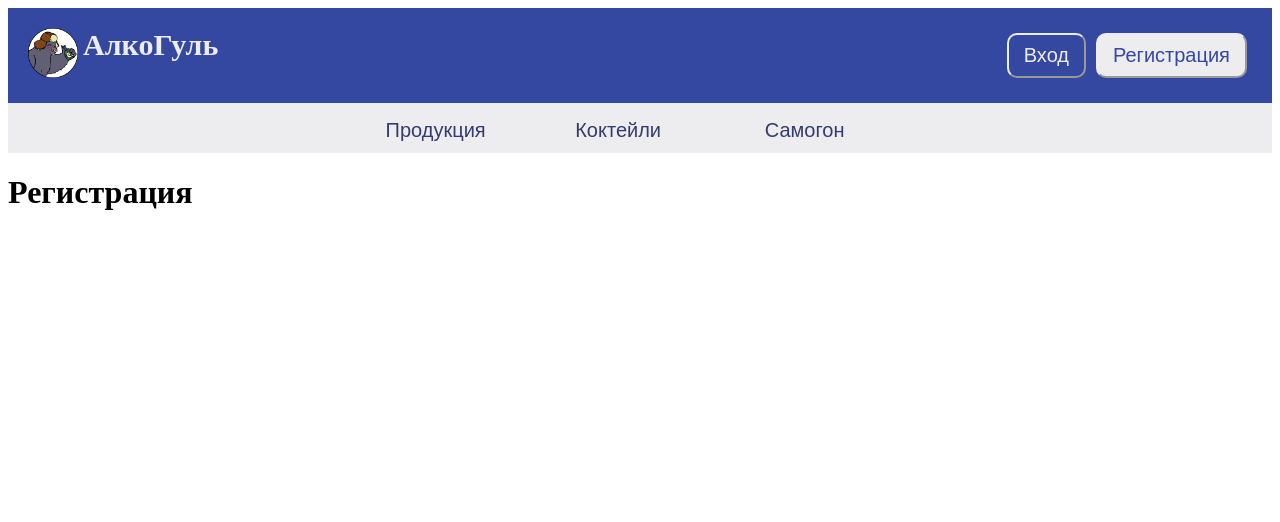
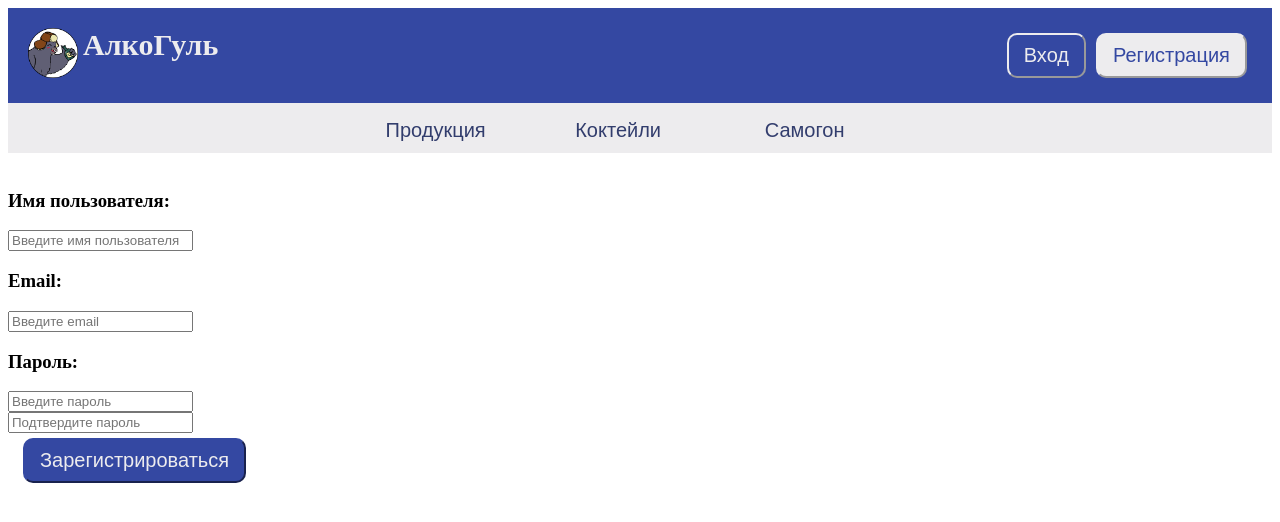
Before and after one commit to GarageUnion/AlkoGul_Front, a React (Create React App) app: page /registration in a window 1280 px wide. Shown: the top 522 px of the page. Built offline with nearby package versions, Linux system fonts and the light colour scheme.

Commit message:
modified:   public/index.html 	modified:   src/Pages/EnterPage.js 	modified:   src/components/Header.js 	modified:   src/css/Header.css 	modified:   src/index.js

```diff
--- a/src/Pages/RegistrationPage.js
+++ b/src/Pages/RegistrationPage.js
@@ -7,7 +7,22 @@ class RegistrationPage extends React.Component{
         return(
             <div>
                 <Header/>
-                <h1>Регистрация</h1>
+                <div className='login'>
+                    <div className='login-form'>
+                        <form>
+                            <br></br>
+                            <h3>Имя пользователя:</h3>
+                            <input name = 'userName' type = "text" placeholder='Введите имя пользователя'/><br></br>
+                            <h3>Email:</h3>
+                            <input name = 'email' type = "text" placeholder='Введите email'/><br></br>
+                            <h3>Пароль:</h3>
+                            <input name = 'password' type = "password" placeholder='Введите пароль'/><br></br>
+                            <input name = 'password' type = "password" placeholder='Подтвердите пароль'/><br></br>
+                            <button type = 'submit'>Зарегистрироваться</button>
+                        </form>
+                    </div>
+                </div>
+
             </div>
         )
     }
--- /dev/null
+++ b/src/css/Login.css
@@ -0,0 +1,73 @@
+body {
+  background:url('http://cdn.wallpapersafari.com/13/6/Mpsg2b.jpg');
+  margin:0px;
+  font-family: 'Ubuntu', sans-serif;
+  background-size: 100% 110%;
+}
+h1, h2, h3, h4, h5, h6, a {
+  margin:0; padding:0;
+}
+.login {
+  margin:0 auto;
+  max-width:500px;
+}
+
+/* .login-header h1 {
+   text-shadow: 0px 5px 15px #000;
+}*/
+.login-form {
+  border:.5px solid #d9d9d9;
+  background:#fff;
+  border-radius:10px;
+  box-shadow:0px 0px 10px #000;
+}
+.login-form h3 {
+  text-align:left;
+  margin-left:40px;
+  color:#000;
+}
+.login-form {
+  box-sizing:border-box;
+  padding-top:15px;
+  padding-bottom:10%;
+  margin:5% auto;
+  text-align:center;
+}
+.login input[type="text"],
+.login input[type="password"] {
+  max-width:400px;
+  width: 80%;
+  line-height:3em;
+  font-family: 'Ubuntu', sans-serif;
+  margin:1em 2em;
+  border-radius:5px;
+  border:2px solid #f2f2f2;
+  outline:none;
+  padding-left:10px;
+}
+
+.no-access {
+  color:#E86850;
+  margin:20px 0px 20px -57%;
+  text-decoration:underline;
+  cursor:pointer;
+}
+.try-again {
+  color:#f2f2f2;
+  text-decoration:underline;
+  cursor:pointer;
+}
+
+/*Media Querie*/
+@media only screen and (min-width : 150px) and (max-width : 530px){
+  .login-form h3 {
+    text-align:center;
+    margin:0;
+  }
+  .sign-up, .no-access {
+    margin:10px 0;
+  }
+  .login-button {
+    margin-bottom:10px;
+  }
+}
```
